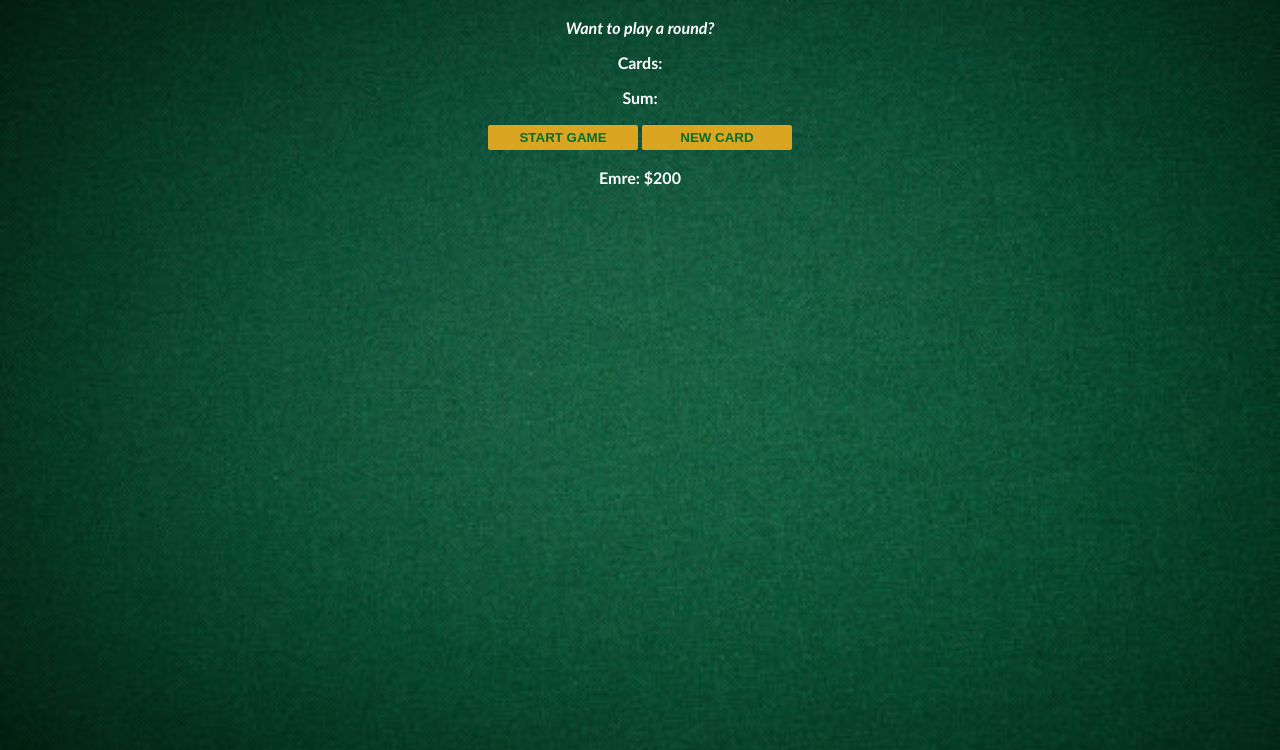
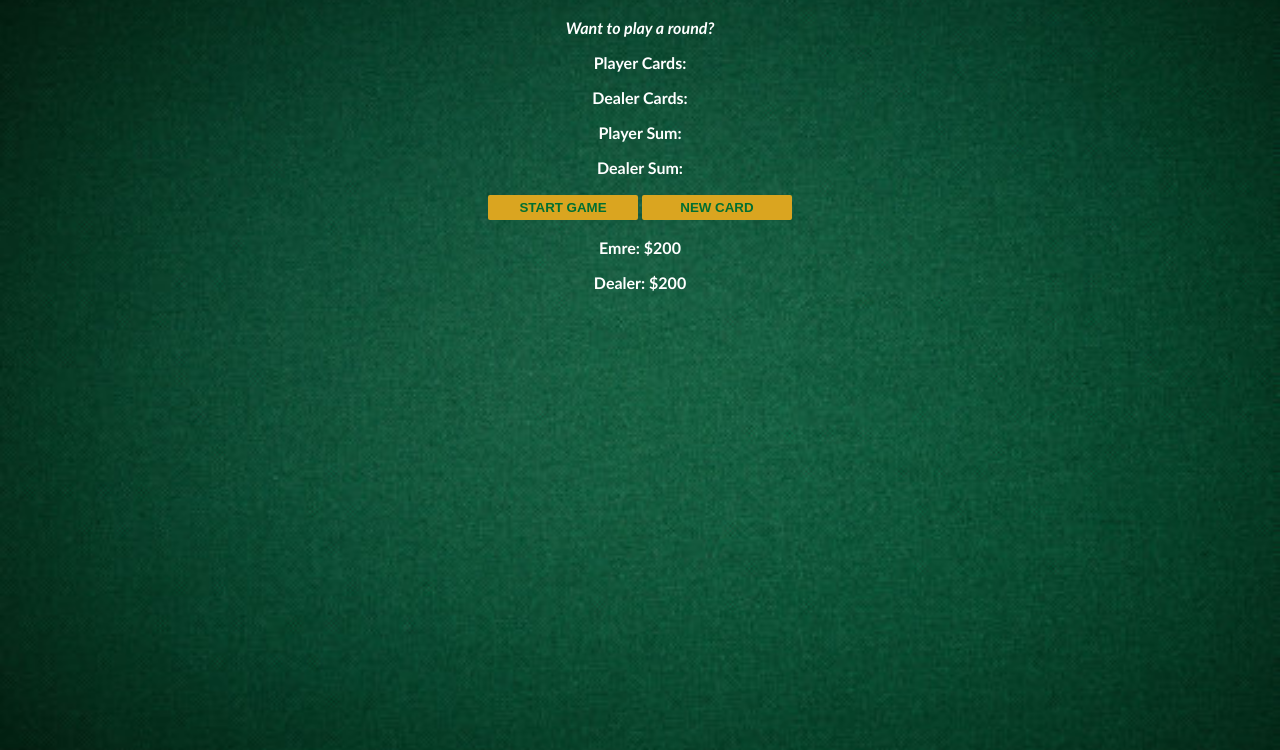
Before and after one commit to emreozum/blackjack, a plain HTML site: page index.html in a window 1280 px wide. Shown: the part 50-800 px from the top of the page. Drawn offline with Linux system fonts and the light colour scheme.

Commit message:
Update index.html

```diff
--- a/index.html
+++ b/index.html
@@ -5,11 +5,12 @@
     <body>
         <h1>Blackjack</h1>
         <p id="message-el">Want to play a round?</p>
-        <p id="cards-el">Cards:</p>
-        <p id="sum-el">Sum:</p>
+        <p id="player-cards-el">Player Cards:</p> <p id="dealer-cards-el">Dealer Cards:</p>
+        <p id="player-sum-el">Player Sum:</p><p id="dealer-sum-el">Dealer Sum:</p>
         <button onclick="startGame()">START GAME</button>
         <button onclick="newCard()">NEW CARD</button>
         <p id="player-el"></p>
+        <p id="dealer-el"></p>
         <script src="index.js"></script>
     </body>
 </html>
```
